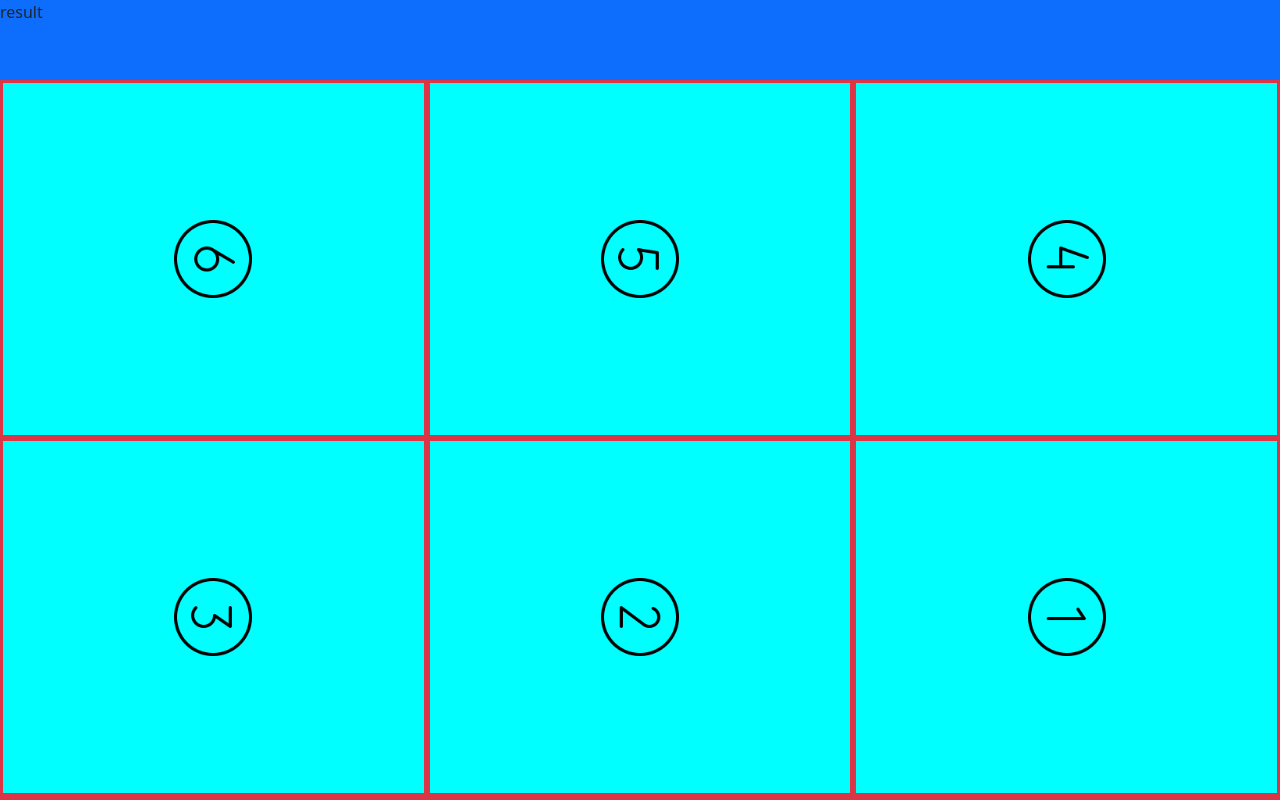
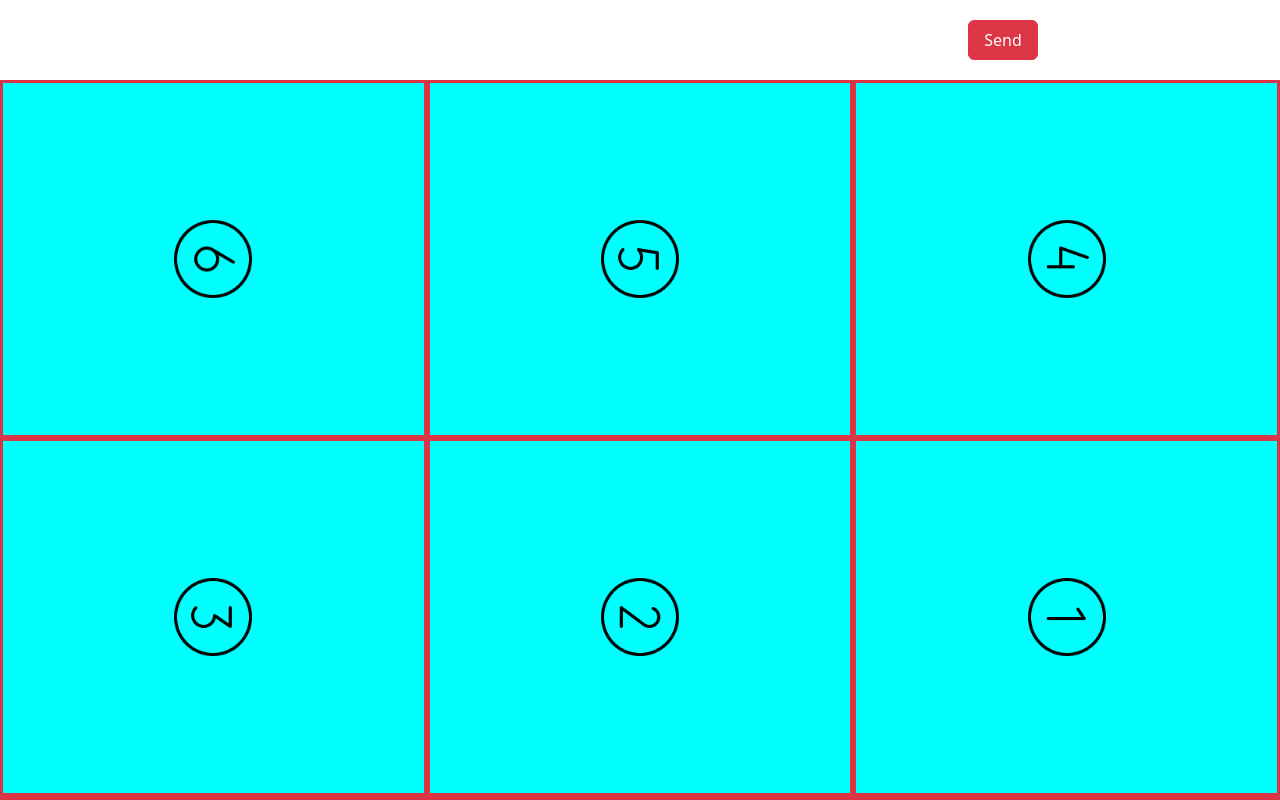
Before and after one commit to Tanbinhimel/braille-keyboard, an Angular app: page / in a window 1280 px wide. Built offline with nearby package versions, Linux system fonts and the light colour scheme.

Commit message:
#development result updated

```diff
--- a/src/app/app.component.html
+++ b/src/app/app.component.html
@@ -1,8 +1,8 @@
 <div class="container-app">
   <section class="result">
-    <app-result></app-result>
+    <app-result [sentence]="sentence"></app-result>
   </section>
   <section class="keyboard">
-    <app-keyboard></app-keyboard>
+    <app-keyboard (outputSentenceChangeEvent)="setOutputSentenceChangeEvent($event)"></app-keyboard>
   </section>
 </div>
--- a/src/app/app.component.scss
+++ b/src/app/app.component.scss
@@ -1,6 +1,8 @@
 .container-app{
   display: block;
   overflow: hidden;
+  height: 100vh;
+  width: 100vw;
 }
 .result{
   height: 10vh;
--- a/src/app/app.component.ts
+++ b/src/app/app.component.ts
@@ -6,5 +6,13 @@ import { Component } from '@angular/core';
   styleUrls: ['./app.component.scss']
 })
 export class AppComponent {
-  title = 'braille-keyboard';
+  sentence: string;
+
+  constructor() {
+    this.sentence = '';
+  }
+
+  setOutputSentenceChangeEvent($event: any) {
+    this.sentence = $event;
+  }
 }
--- a/src/app/keyboard/keyboard.component.ts
+++ b/src/app/keyboard/keyboard.component.ts
@@ -1,4 +1,4 @@
-import {Component, OnInit} from '@angular/core';
+import {Component, EventEmitter, OnInit, Output} from '@angular/core';
 import {FetchResultService} from "../services/data/fetch-result.service";
 import {SwipeDetectorService} from "../services/swipe/swipe-detector.service";
 
@@ -8,6 +8,7 @@ import {SwipeDetectorService} from "../services/swipe/swipe-detector.service";
   styleUrls: ['./keyboard.component.scss']
 })
 export class KeyboardComponent implements OnInit {
+  @Output() outputSentenceChangeEvent = new EventEmitter<any>();
   touches: any;
   swipeTouches: any;
   result: any;
@@ -53,6 +54,7 @@ export class KeyboardComponent implements OnInit {
     }
 
     this.unsetTouches();
+    this.outputSentenceChangeEvent.emit(this.sentence);
     console.log('result:', this.result);
   }
 
--- a/src/app/result/result.component.html
+++ b/src/app/result/result.component.html
@@ -1 +1,10 @@
-<div class="container-result bg-primary">result</div>
+<div class="container-result">
+  <div class="row">
+    <div class="col-9">
+      <h4 class="title">{{sentence ? sentence : ''}}</h4>
+    </div>
+    <div class="col">
+      <button class="btn btn-danger button-send">Send</button>
+    </div>
+  </div>
+</div>
--- a/src/app/result/result.component.scss
+++ b/src/app/result/result.component.scss
@@ -1,4 +1,15 @@
-.container-result{
+.container-result {
   height: 100vh;
   width: 100vw;
+  padding: 20px;
 }
+
+.title {
+  font-size: 1rem;
+  word-wrap: break-word;
+}
+
+.button-send {
+  width: 70px;
+  height: 40px;
+}
--- a/src/app/result/result.component.ts
+++ b/src/app/result/result.component.ts
@@ -1,15 +1,24 @@
-import { Component, OnInit } from '@angular/core';
+import {Component, Input, OnChanges, OnInit, SimpleChanges} from '@angular/core';
 
 @Component({
   selector: 'app-result',
   templateUrl: './result.component.html',
   styleUrls: ['./result.component.scss']
 })
-export class ResultComponent implements OnInit {
+export class ResultComponent implements OnInit, OnChanges {
+  @Input() sentence: any;
 
-  constructor() { }
+  constructor() {
+  }
 
   ngOnInit(): void {
   }
 
+  ngOnChanges(changes: SimpleChanges) {
+    if(changes['sentence'].currentValue){
+      this.sentence = changes['sentence'].currentValue;
+    }
+    console.log('changes', changes);
+  }
+
 }
```
